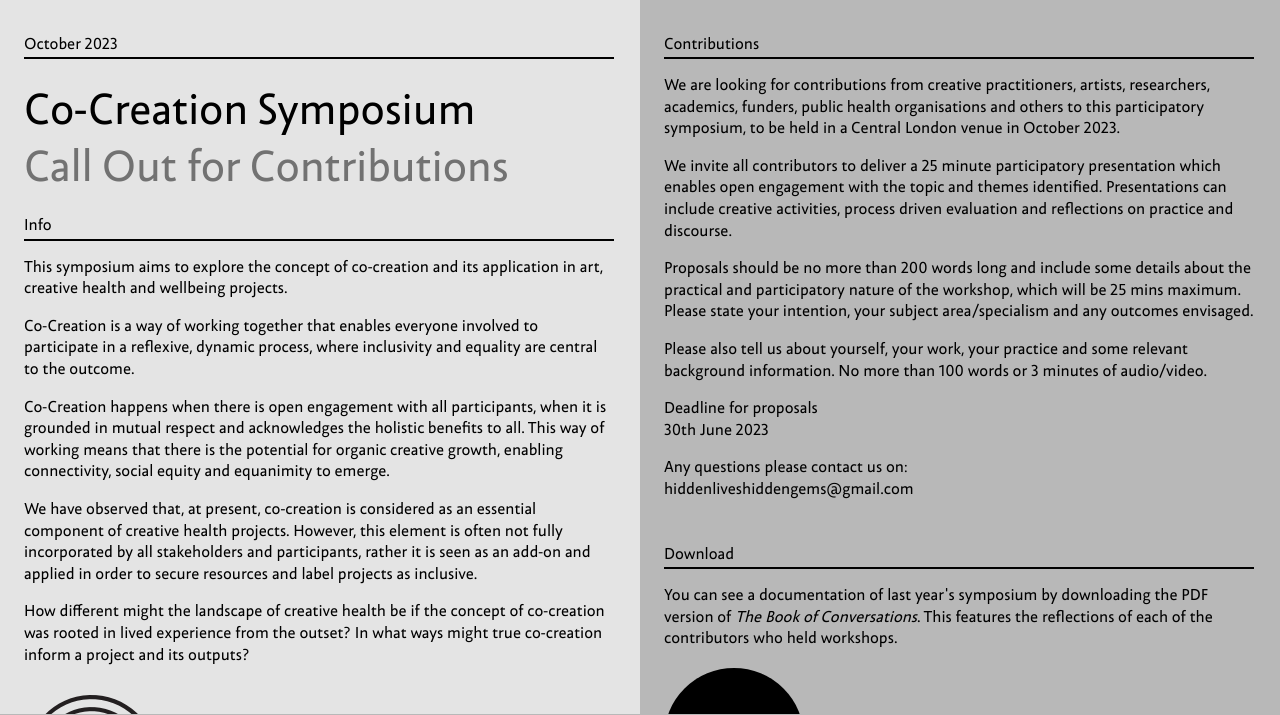
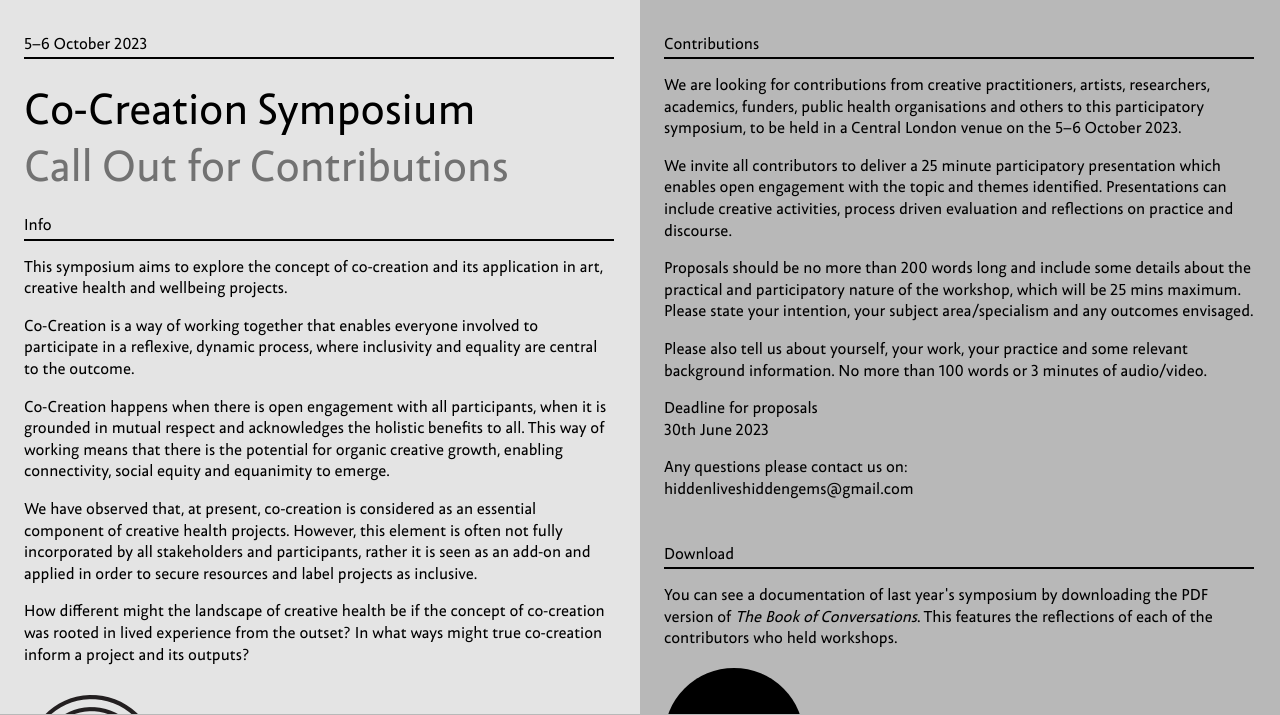
Before and after one commit to Soe-123/Hidden_Lives, a plain HTML site: page index.html in a window 1280 px wide. Shown: the part 85-800 px from the top of the page. Drawn offline with Linux system fonts and the light colour scheme.

Commit message:
Update Date

```diff
--- a/index.html
+++ b/index.html
@@ -48,7 +48,7 @@
 
     <div class="flex-container">
         <div class="flex-item">
-            <h2>October 2023</h2>
+            <h2>5–6 October 2023</h2>
     <h1>Co-Creation Symposium</h1>
     <h3>Call Out for Contributions</h3>
             <h2>Info</h2>
@@ -75,7 +75,7 @@
 
             <h2>Contributions</h2>
             <p>
-            We are looking for contributions from creative practitioners, artists, researchers, academics, funders, public health organisations and others to this participatory symposium, to be held in a Central London venue in October 2023.
+            We are looking for contributions from creative practitioners, artists, researchers, academics, funders, public health organisations and others to this participatory symposium, to be held in a Central London venue on the 5–6 October 2023.
             </p>
 
             <p>
```
Also changed, not shown: 1 other file.
